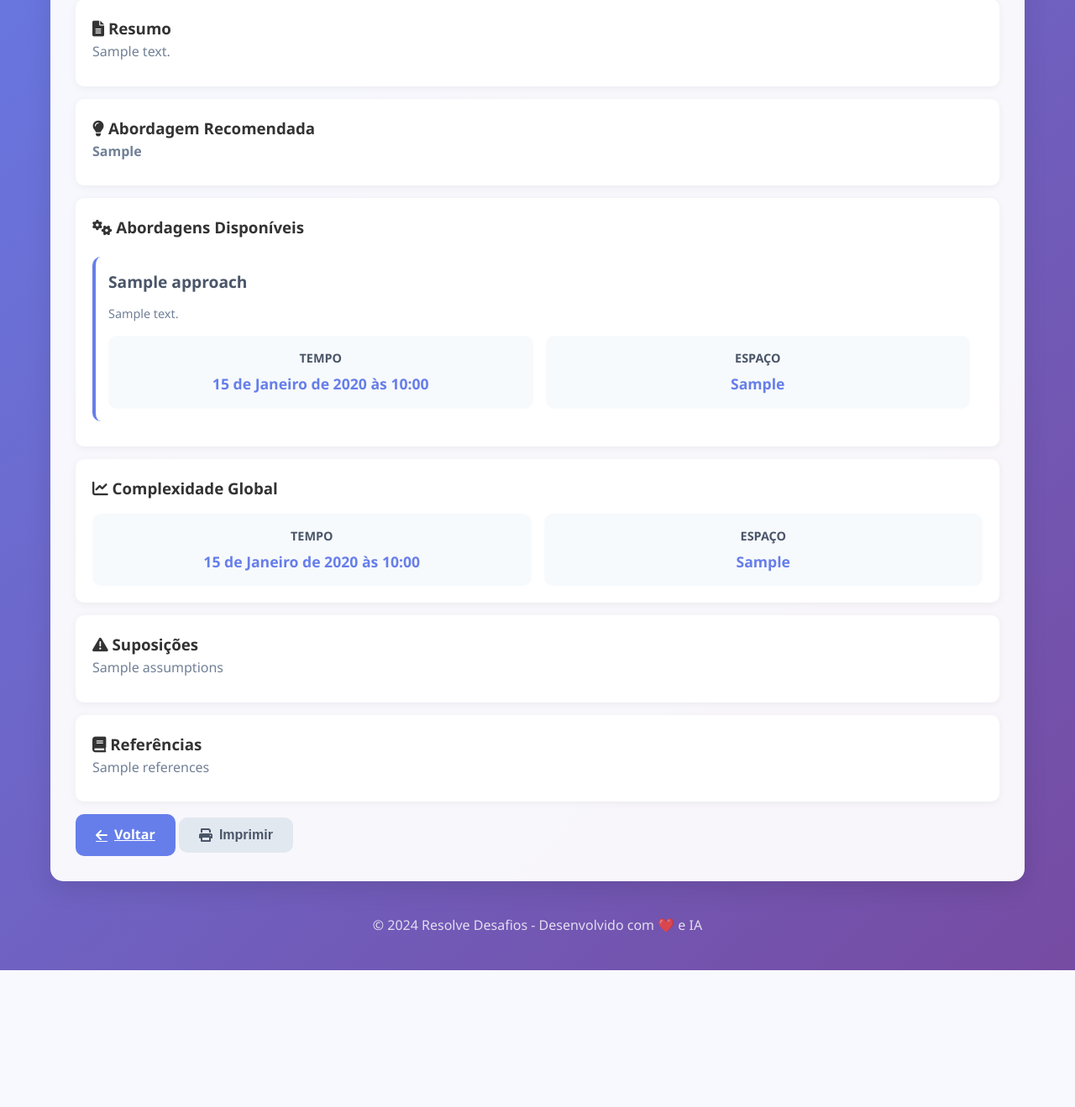
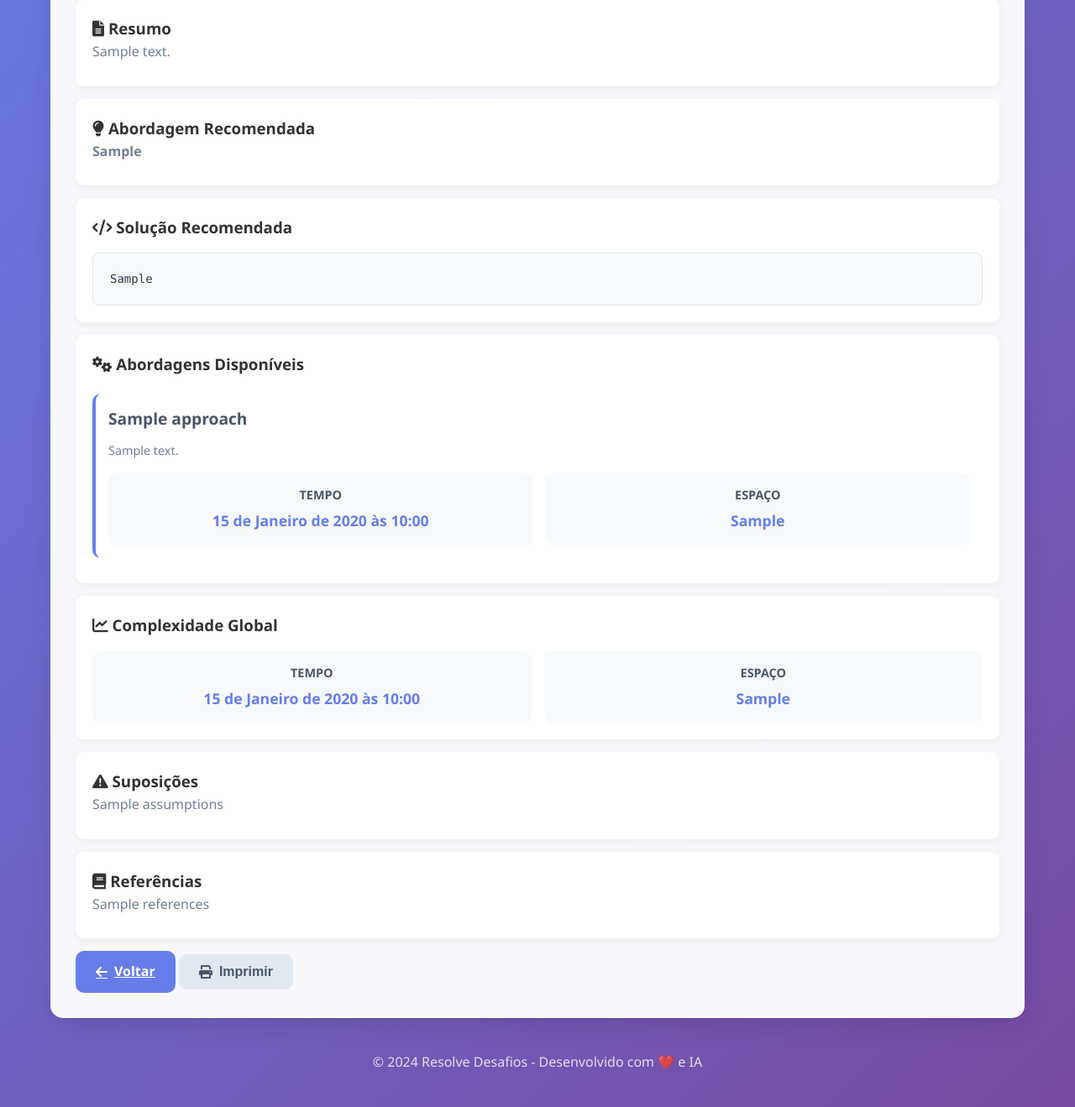
Before and after one commit to cassioaugusto01/resolve-desafios, a Django app: template desafios/templates/desafios/analysis_result.html in a window 1280 px wide. Shown: the part 444-1763 px from the top of the page at 84% size. Before the commit the page ends 1600 px from the top, so only its background shows below. Run offline with Django 4.2, Linux system fonts and the light colour scheme; the template is opened without the code that fills it: most values are stand-ins (such as "Sample title", 1, 10 or a date in 2020); data that the repository does not hold is empty.

Commit message:
Adiciona campo 'solução recomendada' à análise de desafios
- Adiciona campo recommended_solution ao modelo Analysis
- Atualiza schema Pydantic para incluir solução recomendada
- Modifica LLM adapter para gerar código e explicação detalhada
- Atualiza views para retornar o novo campo
- Adiciona seção de solução recomendada nos templates
- Inclui estilos CSS para exibição de código
- Cria migração para o novo campo no banco de dados

```diff
--- a/desafios/models.py
+++ b/desafios/models.py
@@ -48,6 +48,7 @@ class Analysis(models.Model):
     difficulty = models.CharField(max_length=10, choices=DIFFICULTY_CHOICES, verbose_name="Dificuldade")
     approaches = models.JSONField(default=list, verbose_name="Abordagens")
     recommended_approach = models.CharField(max_length=200, verbose_name="Abordagem Recomendada")
+    recommended_solution = models.TextField(default="Solução não disponível", verbose_name="Solução Recomendada")
     complexity_time = models.CharField(max_length=50, verbose_name="Complexidade de Tempo")
     complexity_space = models.CharField(max_length=50, verbose_name="Complexidade de Espaço")
     assumptions = models.TextField(blank=True, null=True, verbose_name="Suposições")
--- a/desafios/services.py
+++ b/desafios/services.py
@@ -57,6 +57,7 @@ class AnalysisService:
             summary=result['summary'],
             approaches=result['approaches'],
             recommended_approach=result['recommended_approach'],
+            recommended_solution=result['recommended_solution'],
             complexity_time=result['complexity_time'],
             complexity_space=result['complexity_space'],
             assumptions=result['assumptions'],
--- a/desafios/templates/desafios/analysis_result.html
+++ b/desafios/templates/desafios/analysis_result.html
@@ -24,6 +24,13 @@
     <div class="result-card">
         <h3><i class="fas fa-lightbulb"></i> Abordagem Recomendada</h3>
         <p><strong>{{ analysis.recommended_approach }}</strong></p>
+    </div>
+
+    <div class="result-card">
+        <h3><i class="fas fa-code"></i> Solução Recomendada</h3>
+        <div class="solution-content">
+            <pre><code>{{ analysis.recommended_solution }}</code></pre>
+        </div>
     </div>
 
     <div class="result-card">
--- a/desafios/views.py
+++ b/desafios/views.py
@@ -63,6 +63,7 @@ def analyze_challenge(request):
             'difficulty': analysis.get_difficulty_display(),
             'approaches': analysis.get_approaches_list(),
             'recommended_approach': analysis.recommended_approach,
+            'recommended_solution': analysis.recommended_solution,
             'complexity_time': analysis.complexity_time,
             'complexity_space': analysis.complexity_space,
             'assumptions': analysis.assumptions,
@@ -141,6 +142,7 @@ def get_analysis(request, analysis_id):
             'categories': analysis.get_categories_list(),
             'summary': analysis.summary,
             'recommended_approach': analysis.recommended_approach,
+            'recommended_solution': analysis.recommended_solution,
             'complexity_time': analysis.complexity_time,
             'complexity_space': analysis.complexity_space,
             'assumptions': analysis.assumptions,
--- a/src/resolve_desafios/llm_adapter.py
+++ b/src/resolve_desafios/llm_adapter.py
@@ -69,6 +69,7 @@ class OpenAILLMAdapter:
             'difficulty': result.difficulty,
             'approaches': approaches,
             'recommended_approach': result.recommended_approach,
+            'recommended_solution': result.recommended_solution,
             'complexity_time': result.complexity_time,
             'complexity_space': result.complexity_space,
             'assumptions': result.assumptions,
@@ -79,13 +80,14 @@ class OpenAILLMAdapter:
         """Build system prompt for LLM"""
         return (
             "Você é um assistente especialista em algoritmos e estruturas de dados, ajudando candidatos a entrevistas e competidores de programação.\n"
-            "Tarefas: classificar o desafio por categoria e dificuldade, listar abordagens plausíveis, avaliar complexidades em notação Big O e recomendar a melhor estratégia.\n"
+            "Tarefas: classificar o desafio por categoria e dificuldade, listar abordagens plausíveis, avaliar complexidades em notação Big O, recomendar a melhor estratégia e fornecer uma solução completa.\n"
             "Responda sempre em PT-BR, de forma concisa porém completa.\n\n"
             "Regras:\n"
             "- Use categorias e técnicas inspiradas em fontes canônicas (McDowell, Halim, Skiena, EPI, LeetCode).\n"
             "- Seja específico na análise de complexidade (tempo e espaço).\n"
             "- Considere restrições e objetivos antes de recomendar.\n"
-            "- Mencione suposições quando necessário.\n\n"
+            "- Mencione suposições quando necessário.\n"
+            "- Para a solução recomendada, forneça código limpo e bem comentado, seguido de explicação detalhada do algoritmo.\n\n"
             "Taxonomia (resumo):\n"
             f"{taxonomy_summary}\n"
         )
--- a/src/resolve_desafios/schemas.py
+++ b/src/resolve_desafios/schemas.py
@@ -24,6 +24,7 @@ class AnalysisOutput(BaseModel):
     difficulty: Literal["FACIL", "MEDIO", "DIFICIL"] = Field(description="Nível de dificuldade")
     approaches: List[Approach] = Field(description="Abordagens possíveis")
     recommended_approach: str = Field(description="Abordagem recomendada")
+    recommended_solution: str = Field(description="Solução recomendada com código e explicação detalhada")
     complexity_time: str = Field(description="Complexidade temporal geral")
     complexity_space: str = Field(description="Complexidade espacial geral")
     assumptions: str = Field(description="Suposições feitas")
--- a/static/css/style.css
+++ b/static/css/style.css
@@ -508,6 +508,33 @@ body {
     margin-bottom: 20px;
 }
 
+/* Solution Content */
+.solution-content {
+    margin-top: 15px;
+}
+
+.solution-content pre {
+    background: #f7fafc;
+    border: 1px solid #e2e8f0;
+    border-radius: 8px;
+    padding: 20px;
+    overflow-x: auto;
+    font-family: 'Monaco', 'Menlo', 'Ubuntu Mono', monospace;
+    font-size: 14px;
+    line-height: 1.5;
+    color: #2d3748;
+    white-space: pre-wrap;
+    word-wrap: break-word;
+}
+
+.solution-content code {
+    background: none;
+    padding: 0;
+    font-family: inherit;
+    font-size: inherit;
+    color: inherit;
+}
+
 /* Responsive */
 @media (max-width: 768px) {
     .container {
--- a/static/js/app.js
+++ b/static/js/app.js
@@ -125,6 +125,13 @@ function displayResults(result) {
         <div class="result-card">
             <h4><i class="fas fa-lightbulb"></i> Abordagem Recomendada</h4>
             <p><strong>${result.recommended_approach}</strong></p>
+        </div>
+
+        <div class="result-card">
+            <h4><i class="fas fa-code"></i> Solução Recomendada</h4>
+            <div class="solution-content">
+                <pre><code>${result.recommended_solution}</code></pre>
+            </div>
         </div>
 
         <div class="result-card">
```
Also changed, not shown: desafios/migrations/0002_analysis_recommended_solution.py (added).
